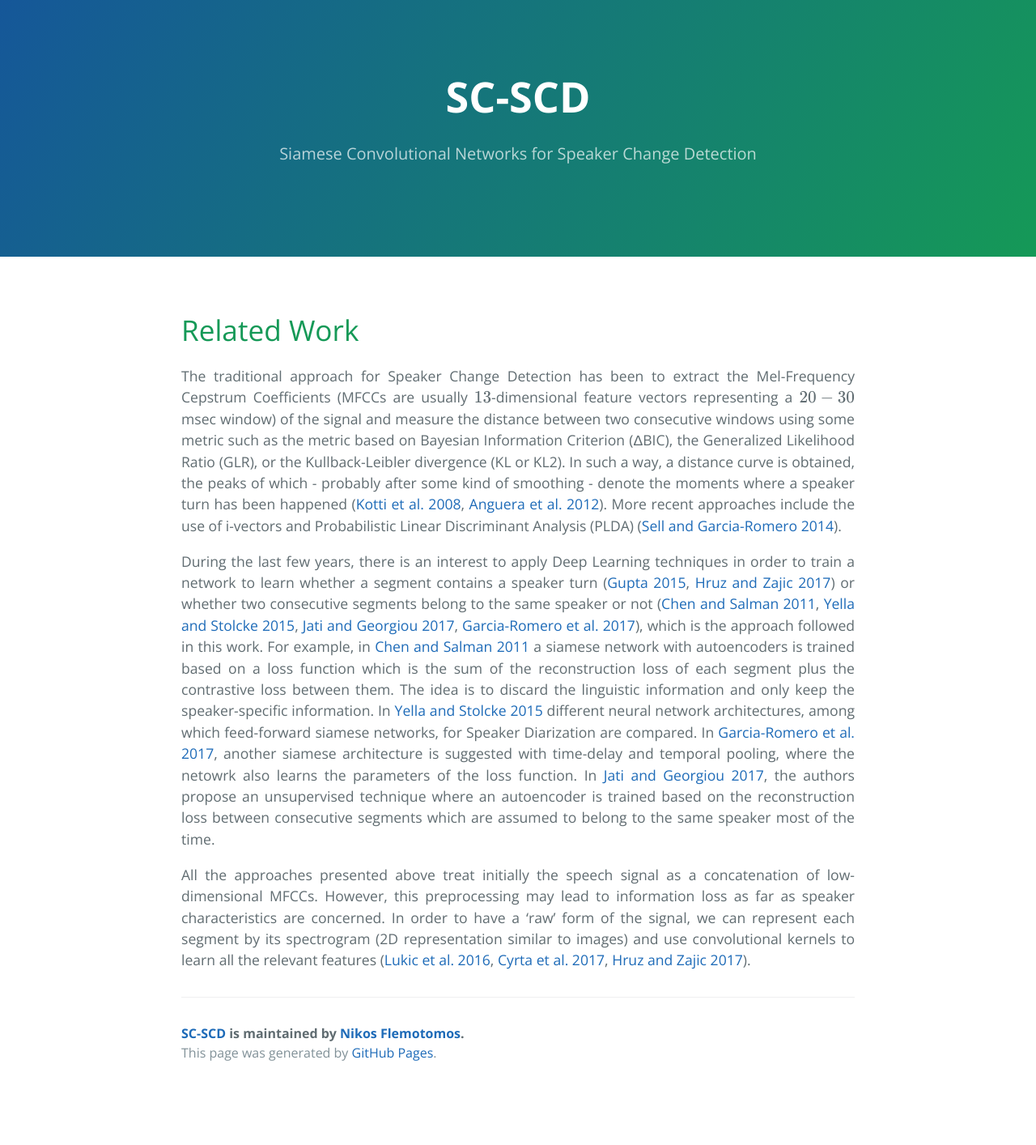
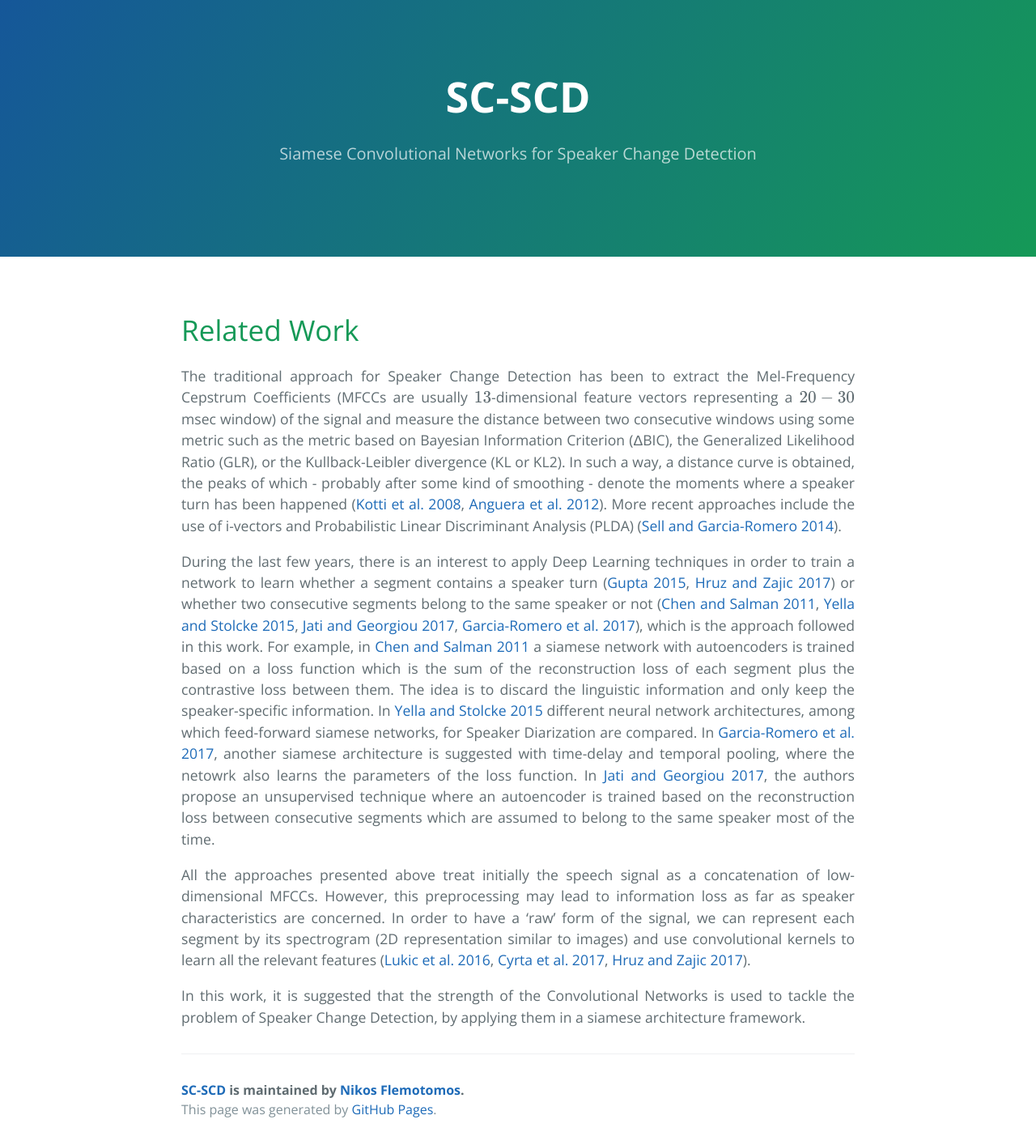
Before and after one commit to ASRlytics/sc-scd, a Jekyll site: the page built from related_work.md, in a window 1280 px wide. Shown: the whole page at 81% size. Built offline with Jekyll 4.4.1, drawn with Linux system fonts in a browser that asks for light colours; formulas are drawn with MathJax 3; before the commit the page ends 1344 px from its top, so only the background shows below that.

Commit message:
Update related_work.md

```diff
--- a/related_work.md
+++ b/related_work.md
@@ -13,6 +13,8 @@ During the last few years, there is an interest to apply Deep Learning technique
 
 All the approaches presented above treat initially the speech signal as a concatenation of low-dimensional MFCCs. However, this preprocessing may lead to information loss as far as speaker characteristics are concerned. In order to have a 'raw' form of the signal, we can represent each segment by its spectrogram (2D representation similar to images) and use convolutional kernels to learn all the relevant features ([Lukic et al. 2016][Lukic2016], [Cyrta et al. 2017][Cyrta2017], [Hruz and Zajic 2017][Hruz2017]).
 
+In this work, it is suggested that the strength of the Convolutional Networks is used to tackle the problem of Speaker Change Detection, by applying them in a siamese architecture framework.
+
 [Kotti2008]: http://www.sciencedirect.com/science/article/pii/S016516840700391X
 [Anguera2012]: http://ieeexplore.ieee.org/abstract/document/6135543/
 [Sell2014]: http://ieeexplore.ieee.org/abstract/document/7078610/
```
